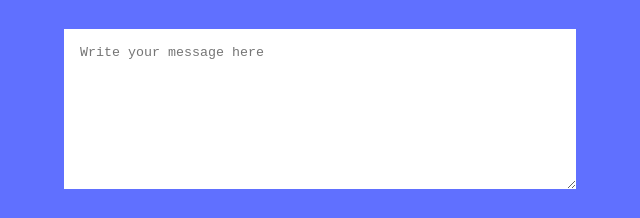
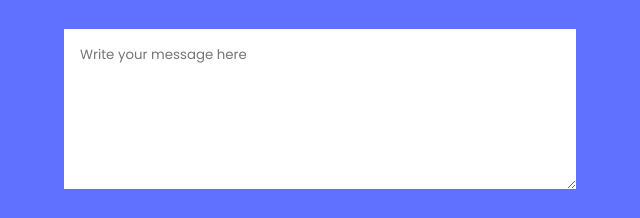
Before and after one commit to Tshobohwa/Portfolio, a website: page index.html in a window 1280 px wide. Shown: the part 4224-4442 px from the top of the page, 320-960 px from the left. Drawn offline with Linux system fonts and the light colour scheme.

Commit message:
Fix border-box issue

```diff
--- a/style.css
+++ b/style.css
@@ -1,7 +1,7 @@
 * {
   margin: 0;
   padding: 0;
-  box-sizing: inherit;
+  box-sizing: border-box;
   text-decoration: none;
 }
 
@@ -268,6 +268,7 @@ ul {
   background-size: contain;
   background-position: right;
   background-repeat: no-repeat;
+  width: 100%;
 }
 
 .footer-form {
@@ -299,6 +300,7 @@ ul {
   padding-top: 1rem;
   border-radius: 0.5rem;
   border: none;
+  font-family: 'Poppins', sans-serif;
 }
 
 .form-button {
```
